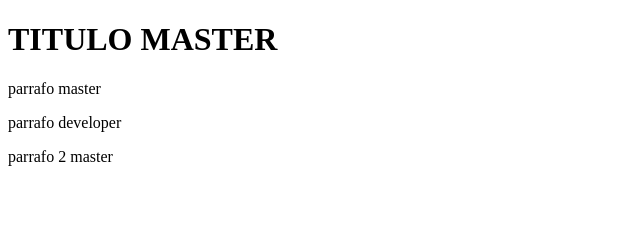
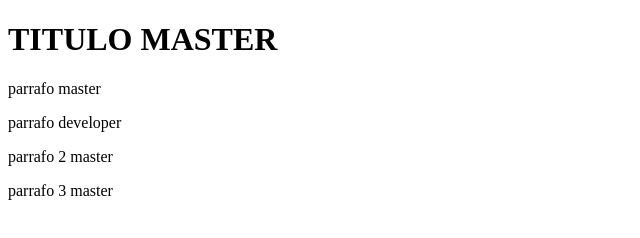
Before and after one commit to Logicainformatica18/PROYECTO2_cursogit, a plain HTML site: page index.html in a window 1280 px wide. Shown: the whole page, without its empty margins (0-640 px from the left). Drawn offline with Linux system fonts and the light colour scheme.

Commit message:
parafo 3

```diff
--- a/index.html
+++ b/index.html
@@ -11,5 +11,6 @@
     <p>parrafo master</p>
    <p>parrafo developer</p>
    <p>parrafo 2 master</p>
+      <p>parrafo 3 master</p>
 </body>
 </html>
```
